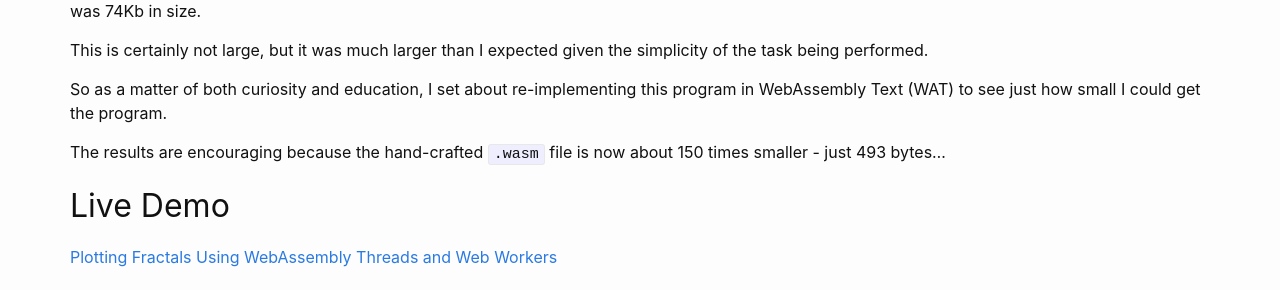
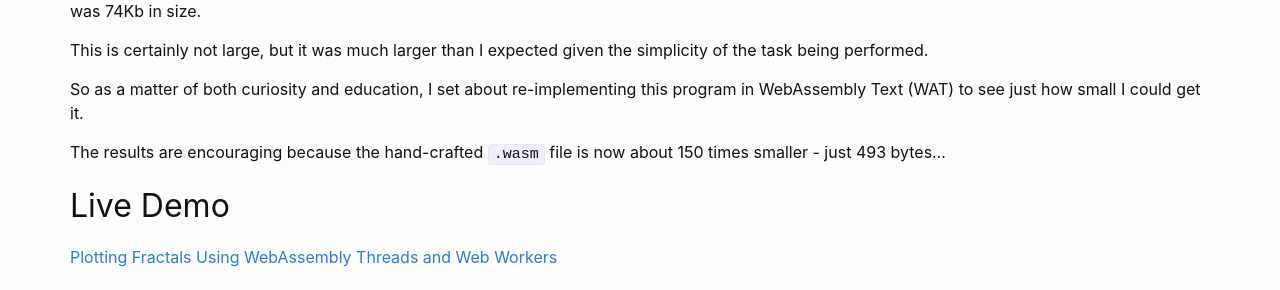
Before and after one commit to redbadger/awesome-badger, a Jekyll site: the page built from _posts/2021-12-07-plotting-fractals-in-webassembly.md, in a window 1280 px wide. Shown: the part 653-943 px from the top of the page. Built offline with Jekyll 4.4.1, drawn with Linux system fonts in a browser that asks for light colours.

Commit message:
Minor format corrections

```diff
--- a/_posts/2021-12-07-plotting-fractals-in-webassembly.md
+++ b/_posts/2021-12-07-plotting-fractals-in-webassembly.md
@@ -26,7 +26,7 @@ When I wrote the above solution in Rust, I enjoyed all the advantages of using a
 
 This is certainly not large, but it was much larger than I expected given the simplicity of the task being performed.
 
-So as a matter of both curiosity and education, I set about re-implementing this program in WebAssembly Text (WAT) to see just how small I could get the program.
+So as a matter of both curiosity and education, I set about re-implementing this program in WebAssembly Text (WAT) to see just how small I could get it.
 
 The results are encouraging because the hand-crafted `.wasm` file is now about 150 times smaller - just 493 bytes...
 
```
Also changed, not shown: _posts/2021-04-27-safe-from-the-wolves-building-security-in.md (+1 -1 lines).
